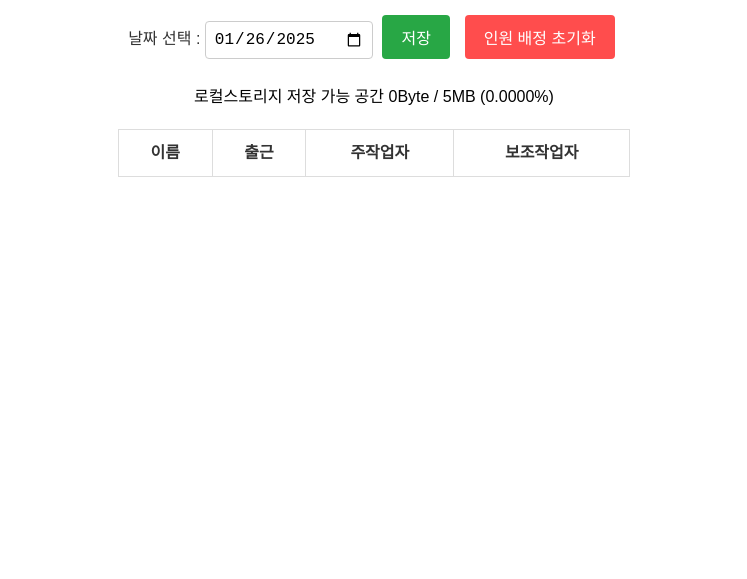
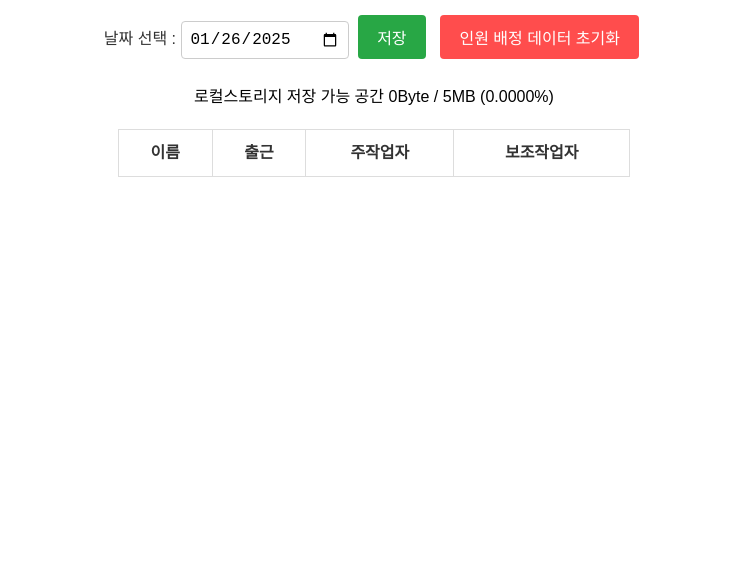
Before and after one commit to Kimhasa/AIAMS, a plain HTML site: page memberCheck.html in a window 1280 px wide. Shown: the part 221-800 px from the top of the page, without its empty margins (266-1013 px from the left). Drawn offline with Linux system fonts and the light colour scheme.

Commit message:
인원 배정 UI 변경

```diff
--- a/memberCheck.html
+++ b/memberCheck.html
@@ -18,7 +18,7 @@
     <label for="workDate">날짜 선택 : </label>
     <input type="date" id="workDate">
     <button class="btn green" id="saveScheduleBtn">저장</button>
-    <button class="btn red" id="resetBtn">인원 배정 초기화</button>
+    <button class="btn red" id="resetBtn">인원 배정 데이터 초기화</button>
 </div>
 
 <div>
```
